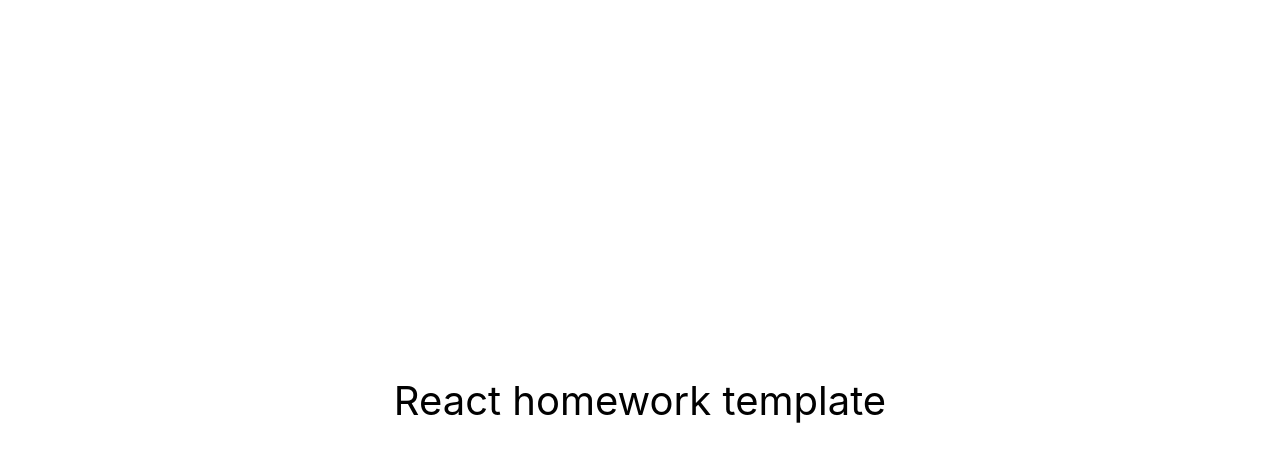
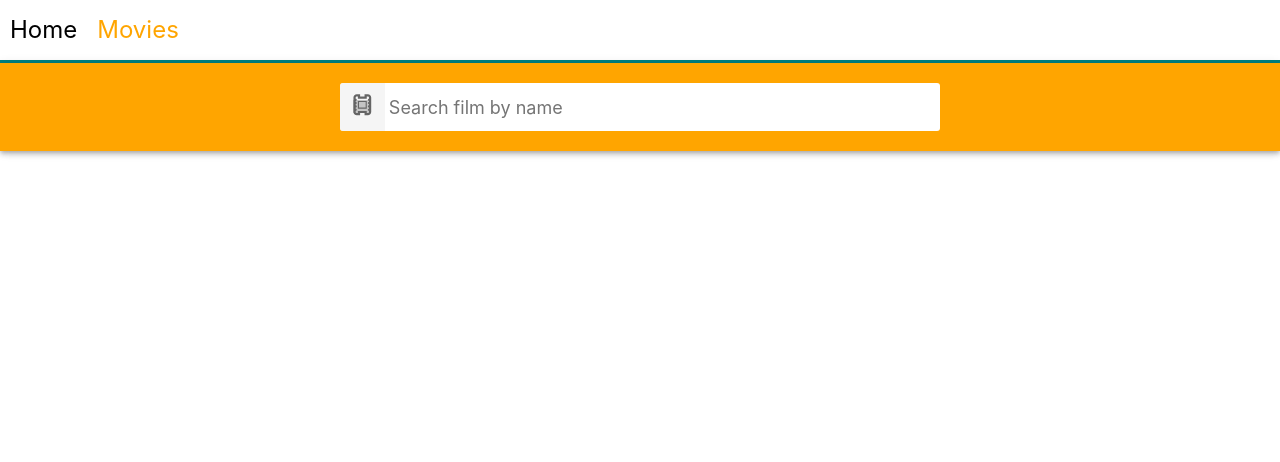
Before and after one commit to jullyrud/05-react-movies, a React (Create React App) app: page /goit-react-hw-05-movies/movies in a window 1280 px wide. Shown: the top 462 px of the page. Built offline with nearby package versions, Linux system fonts and the light colour scheme; no server answers; grey boxes are pictures that could not be loaded.

Commit message:
input bug

```diff
--- a/package.json
+++ b/package.json
@@ -4,11 +4,16 @@
   "private": true,
   "homepage": "https://jullyrud.github.io/goit-react-hw-05-movies/",
   "dependencies": {
+    "@emotion/react": "^11.10.6",
+    "@emotion/styled": "^11.10.6",
     "@testing-library/jest-dom": "^5.16.3",
     "@testing-library/react": "^12.1.4",
     "@testing-library/user-event": "^13.5.0",
+    "axios": "^1.3.4",
     "react": "^18.1.0",
     "react-dom": "^18.1.0",
+    "react-icons": "^4.8.0",
+    "react-router-dom": "^6.9.0",
     "react-scripts": "5.0.1",
     "web-vitals": "^2.1.3"
   },
--- /dev/null
+++ b/src/api/gallery.jsx
@@ -0,0 +1,11 @@
+import axios from 'axios';
+
+const API_KEY = 'e9a316947c34b7bf33ae7a42a434912b'
+
+export const getTrendsFilm = () => {
+return axios.get(`https://api.themoviedb.org/3/trending/all/day?api_key=${API_KEY}`)
+}
+
+export const getFilmByid = (id) => {
+return axios.get(`https://api.themoviedb.org/3/movie/${id}?api_key=${API_KEY}&language=en-US`)
+}
--- a/src/components/App.jsx
+++ b/src/components/App.jsx
@@ -1,16 +1,27 @@
+import { Routes, Route } from "react-router-dom"
+import { useEffect, useState } from "react"
+import { Home } from '../pages/Home/Home'
+import { getTrendsFilm } from '../api/gallery'
+import { SharedLayout } from "./SharedLayout/SharedLayout"
+import { MovieDetails } from '../pages/MovieDetails/MovieDetails'
+import { Movies } from '../pages/Movies/Movies'
+
+
 export const App = () => {
-  return (
-    <div
-      style={{
-        height: '100vh',
-        display: 'flex',
-        justifyContent: 'center',
-        alignItems: 'center',
-        fontSize: 40,
-        color: '#010101'
-      }}
-    >
-      React homework template
-    </div>
-  );
-};
+
+    const [trendsFilms, setTrendsFilms] = useState([]);
+
+    useEffect(() => {
+        getTrendsFilm().then(({data})=>setTrendsFilms(data.results))
+    }, [])
+
+    return (
+        <Routes>
+            <Route path="/" element={<SharedLayout/> }>
+                <Route index element={<Home trendsFilms={trendsFilms} />} />
+                <Route path="movies" element={<Movies />} />
+                <Route path="/movies/:movieId" element={<MovieDetails />} />
+            </ Route>
+        </Routes>
+)
+}
--- /dev/null
+++ b/src/components/SharedLayout/SharedLayout.jsx
@@ -0,0 +1,15 @@
+import { Outlet } from "react-router-dom";
+import { NavCont, Link } from './SharedLayout.styled'
+
+export const SharedLayout = () => {
+    return (
+    <div>
+        <NavCont>
+            <Link to="/" end> Home</Link>
+            <Link to="/movies">Movies</Link>
+        </NavCont>
+        <Outlet />
+
+    </div>
+ )
+}
--- /dev/null
+++ b/src/components/SharedLayout/SharedLayout.styled.jsx
@@ -0,0 +1,22 @@
+import { NavLink } from "react-router-dom";
+import styled from '@emotion/styled'
+
+export const NavCont = styled.nav`
+  width: 100%;
+  height: 30px;
+  padding: 15px 10px;
+  border-bottom: 3px solid teal;
+
+`
+export const Link = styled(NavLink)`
+text-decoration: none;
+color: black;
+font-size: 24px;
+margin-right: 20px;
+&.active {
+    color: orange;
+  }
+&:hover:not(.active){
+    color: #aec492
+}
+`
--- a/src/index.js
+++ b/src/index.js
@@ -1,10 +1,16 @@
+import { BrowserRouter } from "react-router-dom";
 import React from 'react';
 import ReactDOM from 'react-dom/client';
 import { App } from 'components/App';
 import './index.css';
 
 ReactDOM.createRoot(document.getElementById('root')).render(
-  <React.StrictMode>
-    <App />
-  </React.StrictMode>
+  <BrowserRouter basename="/goit-react-hw-05-movies">
+    <React.StrictMode>
+       <App />
+    </React.StrictMode>
+  </BrowserRouter>
+
+
+
 );
--- /dev/null
+++ b/src/pages/Home/Home.jsx
@@ -0,0 +1,12 @@
+import { Links, Title } from './Home.styled'
+export const Home = ({ trendsFilms }) => {
+  return (
+    <main>
+          <Title>Trending today</Title>
+             <ul>
+                {trendsFilms.map(({ id, original_title, name }) =>
+                        <Links to={`/movies/:${id}`} key={id}>{original_title ?? name}</Links>)}
+            </ul>
+    </main>
+  );
+};
--- /dev/null
+++ b/src/pages/Home/Home.styled.jsx
@@ -0,0 +1,17 @@
+import { Link } from "react-router-dom";
+import styled from '@emotion/styled'
+
+export const Title = styled.h1`
+ text-align: center;
+
+`
+export const Links = styled(Link)`
+display: flex;
+text-decoration: none;
+color: black;
+font-size: 16px;
+margin-bottom: 4px;
+&:hover, :focus{
+    color: #aec492
+}
+`
--- /dev/null
+++ b/src/pages/MovieDetails/MovieDetails.jsx
@@ -0,0 +1,6 @@
+
+export const MovieDetails = () => {
+    return (
+        <h2>bingo</h2>
+    )
+}
--- /dev/null
+++ b/src/pages/Movies/Movies.jsx
@@ -0,0 +1,26 @@
+import { SearchBar, SearchForm, SearchFormInput, SearchFormButton, SearchFormButtonLabel } from './Movies.styled'
+import { TiFilm } from "react-icons/ti";
+import { useSearchParams } from "react-router-dom";
+
+export const Movies = () => {
+
+
+    return (
+        <SearchBar>
+            <SearchForm >
+                <SearchFormButton type="submit" >
+                  <TiFilm size="2em" />
+                <SearchFormButtonLabel>Search</SearchFormButtonLabel>
+            </SearchFormButton>
+
+            <SearchFormInput
+                name="name"
+                type="text"
+                autocomplete="off"
+                autoFocus
+                placeholder="Search film by name"
+                />
+            </SearchForm>
+        </SearchBar>
+    )
+}
--- /dev/null
+++ b/src/pages/Movies/Movies.styled.jsx
@@ -0,0 +1,71 @@
+import styled from '@emotion/styled'
+
+export const SearchBar = styled.header`
+   top: 0;
+  left: 0;
+  position: sticky;
+  z-index: 1100;
+  display: flex;
+  justify-content: center;
+  align-items: center;
+  min-height: 64px;
+  padding-right: 24px;
+  padding-left: 24px;
+  padding-top: 12px;
+  padding-bottom: 12px;
+  color: #fff;
+  background-color: orange;
+  box-shadow: 0px 2px 4px -1px rgba(0, 0, 0, 0.2),
+    0px 4px 5px 0px rgba(0, 0, 0, 0.14), 0px 1px 10px 0px rgba(0, 0, 0, 0.12);
+`
+export const SearchForm = styled.form`
+  display: flex;
+  align-items: center;
+  width: 100%;
+  max-width: 600px;
+  background-color: #fff;
+  border-radius: 3px;
+  overflow: hidden;
+`
+export const SearchFormInput = styled.input`
+   display: inline-block;
+  width: 100%;
+  font: inherit;
+  font-size: 20px;
+  border: none;
+  outline: none;
+  padding-left: 4px;
+  padding-right: 4px;
+  &::placeholder {
+  font: inherit;
+  font-size: 18px;
+}
+`
+export const SearchFormButton = styled.button`
+   display: inline-block;
+  width: 48px;
+  height: 48px;
+  border: 0;
+  background-image: url('https://image.flaticon.com/icons/svg/149/149852.svg');
+  background-size: 40%;
+  background-repeat: no-repeat;
+  background-position: center;
+  opacity: 0.6;
+  transition: opacity 250ms cubic-bezier(0.4, 0, 0.2, 1);
+  cursor: pointer;
+  outline: none;
+  &:hover {
+    opacity: 1;
+  }
+`
+export const SearchFormButtonLabel = styled.span`
+    position: absolute;
+  width: 1px;
+  height: 1px;
+  padding: 0;
+  overflow: hidden;
+  clip: rect(0, 0, 0, 0);
+  white-space: nowrap;
+  clip-path: inset(50%);
+  border: 0;
+`
```
Also changed, not shown: src/pages/MovieDetails/MovieDetails.styled.jsx (added), 1 other file (tests, documents, lock files or other folders).
